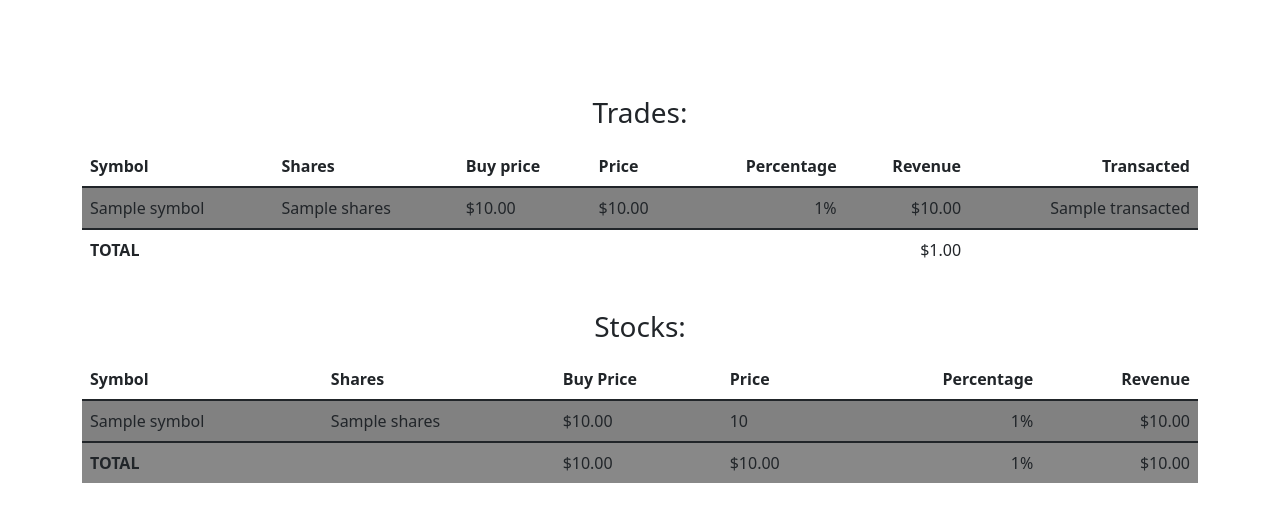
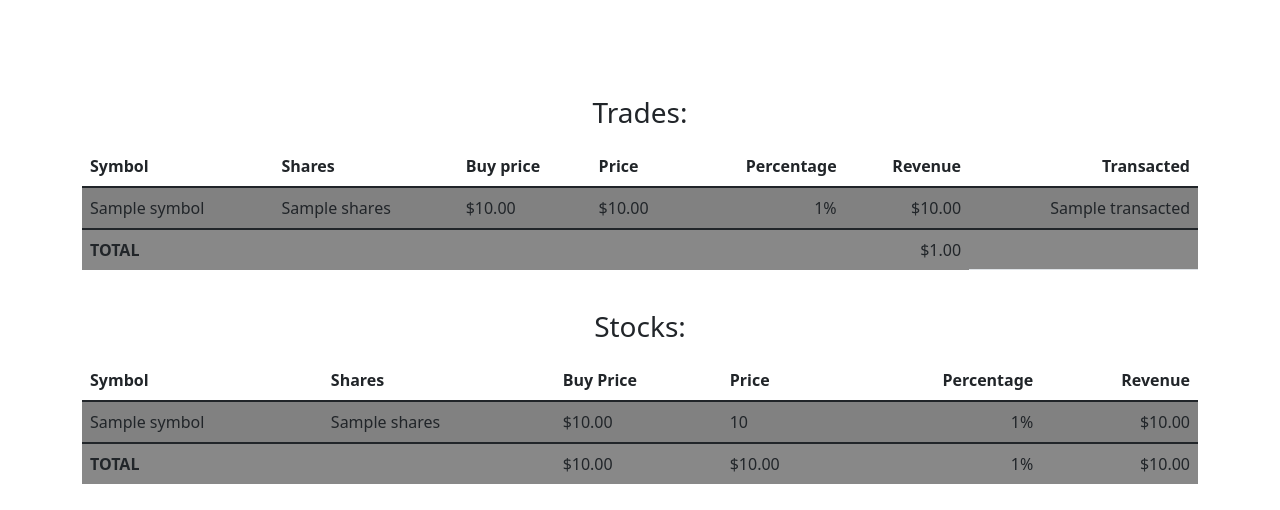
Before and after one commit to YoAquinJs/cs50finance, a Flask app: template templates/analisys.html in a window 1280 px wide. Shown: the part 76-586 px from the top of the page. Run offline with Flask 2, Linux system fonts and the light colour scheme; the template is opened without the code that fills it: most values are stand-ins (such as "Sample title", 1, 10 or a date in 2020); some libraries are stand-ins or nearby versions.

Commit message:
analisys colors added

```diff
--- a/templates/analisys.html
+++ b/templates/analisys.html
@@ -25,7 +25,7 @@
             <tbody>
                 {% for elem in transactions %}
                     <tr style="background-color: {{elem['color']}}">
-                        <td class="text-start"> {{elem["symbol"]}} </td>
+                        <td class="text-start" style="background-color: {{elem['r-color']}}"> {{elem["symbol"]}} </td>
                         <td class="text-start"> {{elem["shares"]}} </td>
                         <td class="text-start"> {{elem["buy_price"] | usd}} </td>
                         <td class="text-start"> {{elem["price"] | usd}} </td>
@@ -36,9 +36,10 @@
                 {% endfor %}
             </tbody>
             <tfoot>
-                <tr>
+                <tr style="background-color: {{totalS['color']}}">
                     <td class="border-0 fw-bold text-start">TOTAL</td>
                     <td colspan="5" class="border-0 text-end">{{totalT | usd}}</td>
+                    <td></td>
                 </tr>
             </tfoot>
         </table>
```
